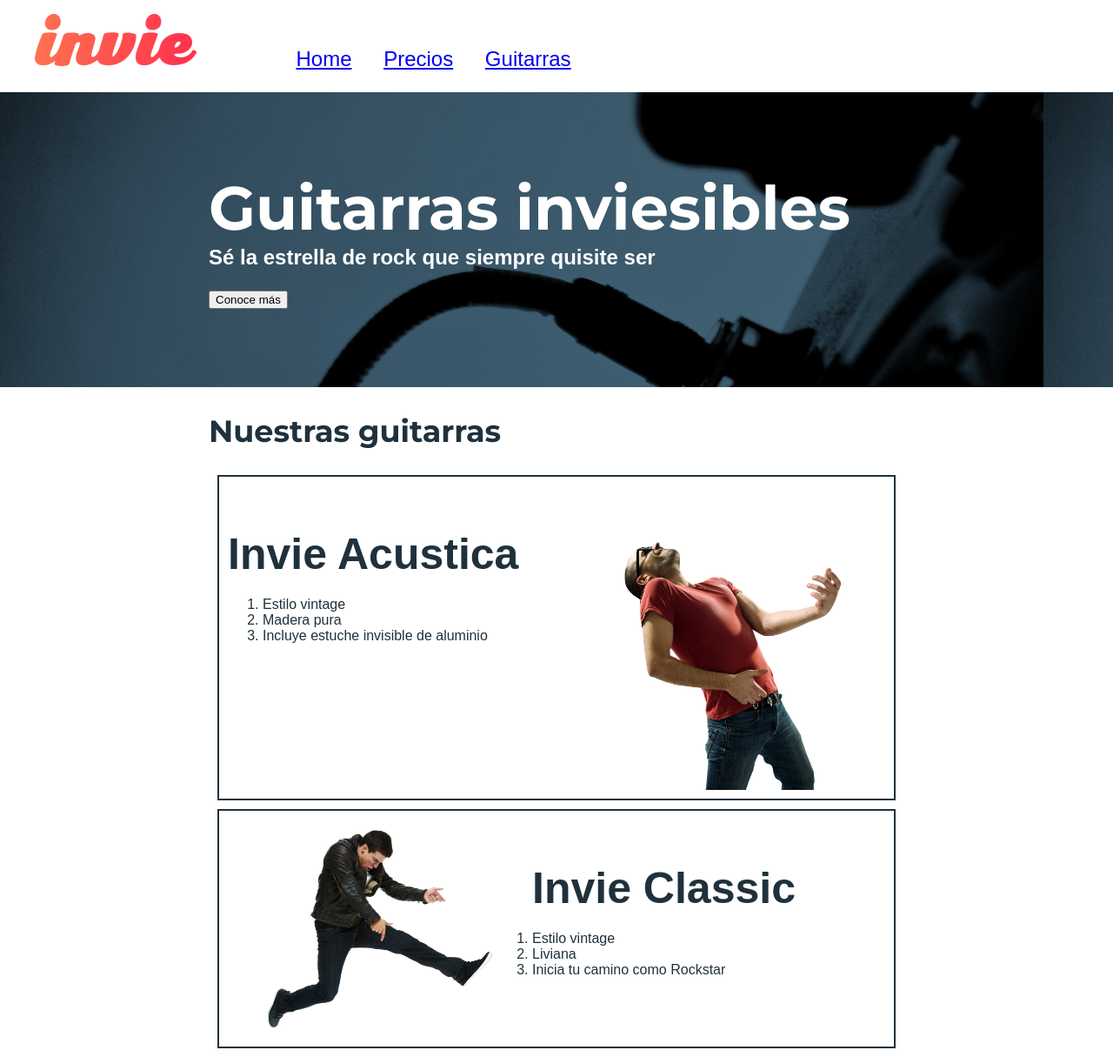
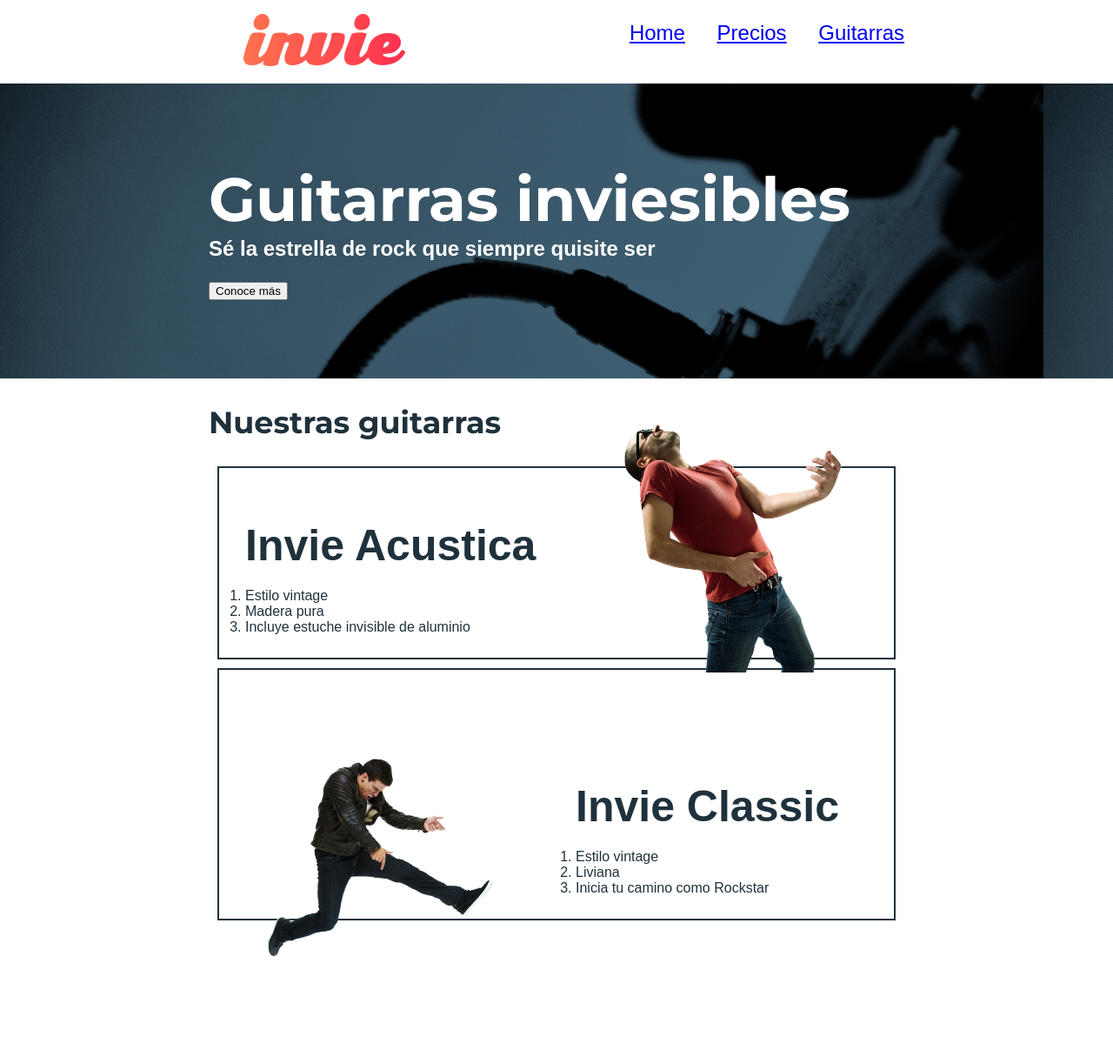
Before and after one commit to contreras117/primer_proyecto_web, a plain HTML site: page index.html in a window 1280 px wide. Shown: the whole page at 87% size. After the commit the page ends 1111 px from the top, so only its background shows below. Drawn offline with Linux system fonts and the light colour scheme; a web font is replaced by a local one.

Commit message:
Positions

```diff
--- a/css/style.css
+++ b/css/style.css
@@ -2,6 +2,11 @@ body
 {
   font-family: "Allerta",sans-serif;
   margin: 0;
+}
+
+.header
+{
+  position: relative;
 }
 
 .titulo
@@ -34,8 +39,14 @@ body
   border: 2px solid #1F313C;
   margin: 10px;
   padding: 10px;
-  overflow: hidden;
+  /* overflow: hidden; */
 }
+
+.guitarra ol
+{
+  padding: 0;
+}
+
 .title-b
 {
   font-size: 50px;
@@ -57,6 +68,8 @@ body
 {
   font-size: 24px;
   margin-right: 0;
+  position: absolute;
+  right: 0;
 }
 
 .menu li
@@ -78,9 +91,23 @@ body
 .right
 {
   float: right;
+  position: relative;
+  top: -125px;
 }
 
 .left
 {
   float: left;
+  position: relative;
+  top: 80px;
 }
+
+.contenedor-guitarra-a
+{
+  padding-left: 20px;
+}
+
+.contenedor-guitarra-b
+{
+  margin-left: 400px;
+}
--- a/index.html
+++ b/index.html
@@ -8,7 +8,7 @@
 
 </head>
 <body>
-	<header id="header contenedor" class="header">  <!-- Header -->
+	<header id="header" class="contenedor header">  <!-- Header -->
 		<figure class="logotipo"> <!-- logotipo -->
 			<img src="Media\invie2x.png" alt="Invie logotipo" width="186" height="60">
 		</figure>
@@ -37,21 +37,25 @@
 		<h2>Nuestras guitarras</h2>
 		<article class="guitarra">
 			<img class="right" src="Media\invie-acustica.png" alt="Guitarra Invie Acustica" width="350">
+			<div class="contenedor-guitarra-a">
 				<h3 class="title-b">Invie Acustica</h3>
 				<ol>
 					<li>Estilo vintage</li>
 					<li>Madera pura</li>
 					<li>Incluye estuche invisible de aluminio</li>
 				</ol>
+			</div>
 		</article>
 		<article class="guitarra">
 			<img class="left" src="Media\invie-classic.png" alt="Guitarra Invie Classic" width="350">
+			<div class="contenedor-guitarra-b">
 				<h3 class="title-b">Invie Classic</h3>
 				<ol>
 					<li>Estilo vintage</li>
 					<li>Liviana</li>
 					<li>Inicia tu camino como Rockstar</li>
 				</ol>
+			</div>
 		</article>
 	</section>
 	<footer>
```
Lines whose indentation alone changed are shown as unchanged.
